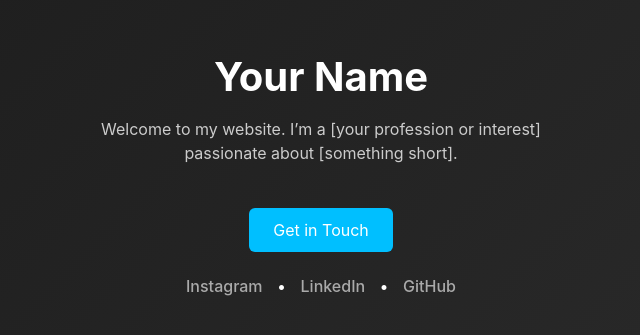
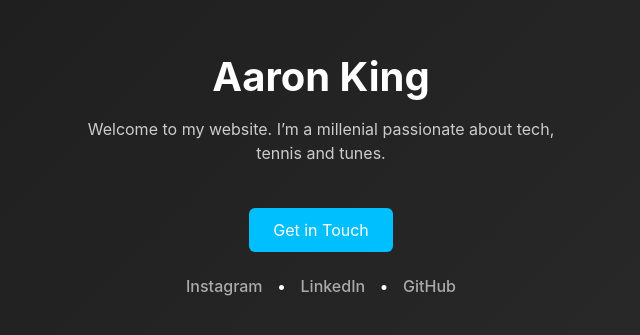
Before and after one commit to aaronkingdev/aaronkingdev.github.io, a plain HTML site: page index.html in a window 1280 px wide. Shown: the part 271-606 px from the top of the page, without its empty margins (319-959 px from the left). Drawn offline with Linux system fonts and the light colour scheme.

Commit message:
Adding names and changes

```diff
--- a/index.html
+++ b/index.html
@@ -3,7 +3,7 @@
 <head>
   <meta charset="UTF-8" />
   <meta name="viewport" content="width=device-width, initial-scale=1.0" />
-  <title>Your Name | Home</title>
+  <title>Aaron King | Home</title>
   <style>
     body {
       margin: 0;
@@ -59,10 +59,10 @@
   </style>
 </head>
 <body>
-  <h1>Your Name</h1>
-  <p>Welcome to my website. I’m a [your profession or interest] passionate about [something short].</p>
+  <h1>Aaron King</h1>
+  <p>Welcome to my website. I’m a millenial passionate about tech, tennis and tunes.</p>
 
-  <a href="mailto:youremail@example.com" class="button">Get in Touch</a>
+  <a href="mailto:aaronkingdev@gmail.com" class="button">Get in Touch</a>
 
   <div class="socials">
     <a href="https://instagram.com/yourhandle" target="_blank">Instagram</a> •
```
